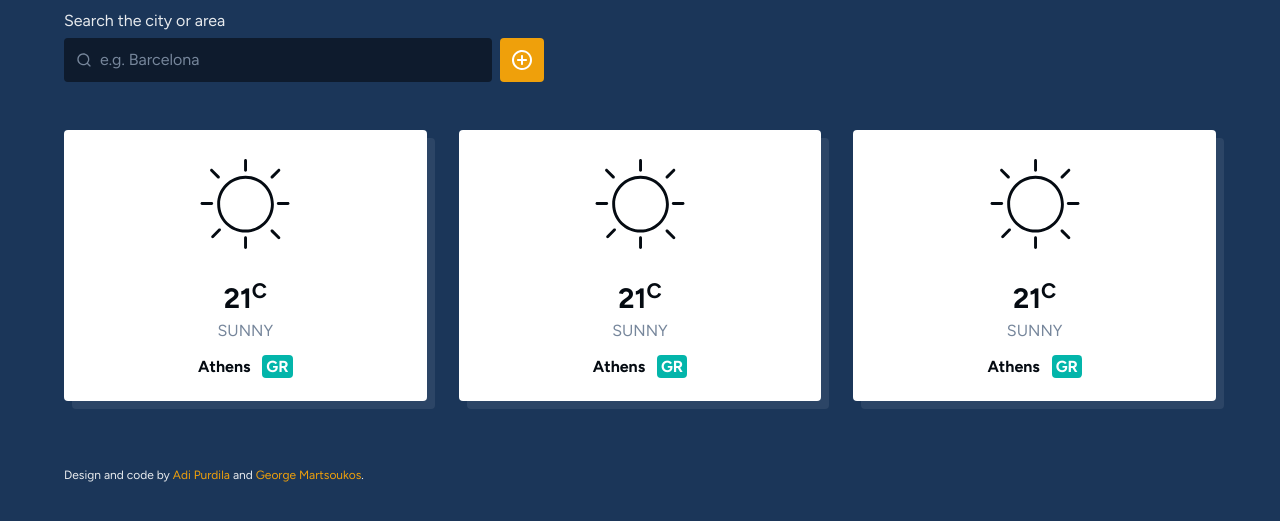
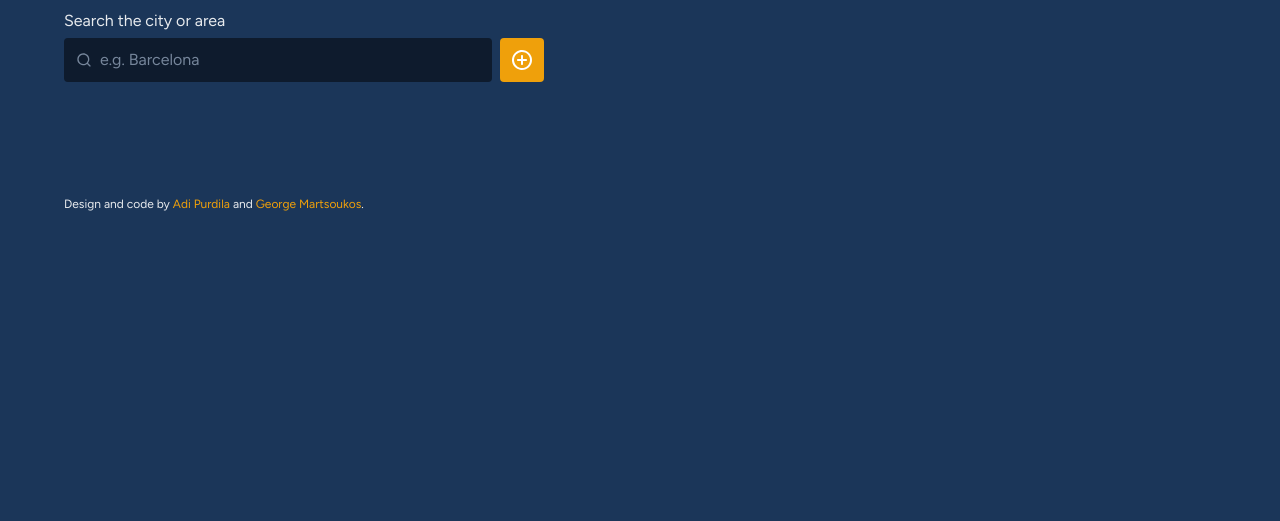
Before and after one commit to ElizPN/Weather-App, a plain HTML site: page index.html in a window 1280 px wide. Shown: the part 167-688 px from the top of the page. Drawn offline with nearby package versions, Linux system fonts and the light colour scheme.

Commit message:
remove hardcode code

```diff
--- a/index.html
+++ b/index.html
@@ -65,50 +65,7 @@
       </header>
 
       <section>
-        <ul class="cities">
-          <li>
-            <figure>
-              <img src="img/weather/01d.svg" alt="Demo" />
-            </figure>
-
-            <div>
-              <h2>21<sup>C</sup></h2>
-              <p class="city_conditions">SUNNY</p>
-              <h3>
-                <span class="city_name">Athens</span>
-                <span class="city_country">GR</span>
-              </h3>
-            </div>
-          </li>
-          <li>
-            <figure>
-              <img src="img/weather/01d.svg" alt="Demo" />
-            </figure>
-
-            <div>
-              <h2>21<sup>C</sup></h2>
-              <p class="city_conditions">SUNNY</p>
-              <h3>
-                <span class="city_name">Athens</span>
-                <span class="city_country">GR</span>
-              </h3>
-            </div>
-          </li>
-          <li>
-            <figure>
-              <img src="img/weather/01d.svg" alt="Demo" />
-            </figure>
-
-            <div>
-              <h2>21<sup>C</sup></h2>
-              <p class="city_conditions">SUNNY</p>
-              <h3>
-                <span class="city_name">Athens</span>
-                <span class="city_country">GR</span>
-              </h3>
-            </div>
-          </li>
-        </ul>
+        <ul class="cities"></ul>
       </section>
 
       <footer>
```
